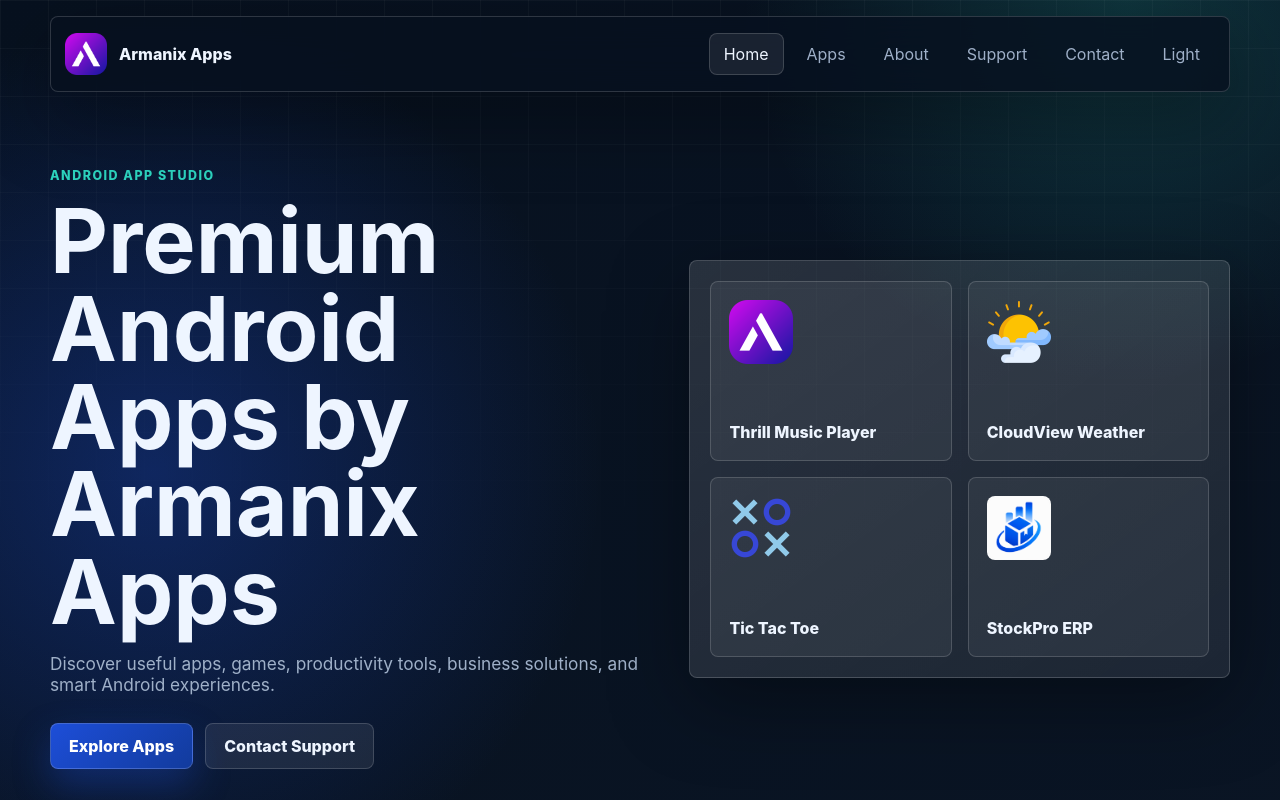
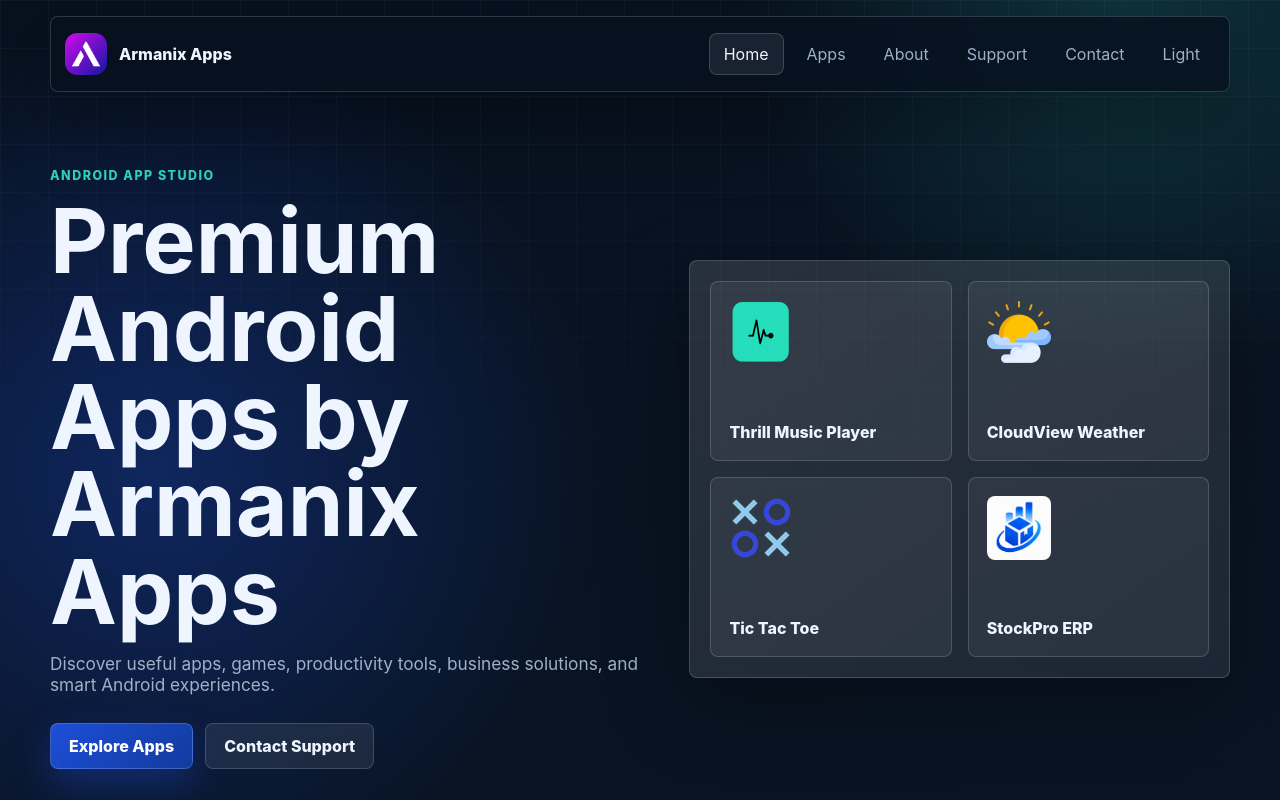
Before and after one commit to armanali13000/Armanix-Apps, a React (Vite) app: page / in a window 1280 px wide. Shown: the top 800 px of the page. Built offline with nearby package versions, Linux system fonts and the light colour scheme.

Commit message:
Update Thrill Music Player icon

```diff
--- a/src/App.jsx
+++ b/src/App.jsx
@@ -11,7 +11,7 @@ const apps = [
     name: 'Thrill Music Player',
     category: 'Music',
     version: '1.0.0',
-    icon: assetPath('Armanix.png'),
+    icon: assetPath('Images/Thrill-logo.png'),
     downloadUrl: '#',
     playStoreUrl: '#',
     shortDescription: 'A polished offline music player for playlists, albums, and everyday listening.',
@@ -21,7 +21,7 @@ const apps = [
     changelog: ['Initial premium catalog listing', 'Improved performance notes', 'Refined music player positioning'],
     permissions: ['Storage or media library access for local songs', 'Notifications for playback controls'],
     privacy: 'Audio files stay on your device. Contact form submissions are sent only when you choose to submit them.',
-    screenshots: [assetPath('Armanix.png'), assetPath('Images/Armanix logo.png')],
+    screenshots: [assetPath('Images/Thrill-logo.png'), assetPath('Images/Armanix logo.png')],
     faq: [
       ['Does it work offline?', 'Yes, the app is positioned for local music playback and offline listening.'],
       ['Does it upload music?', 'No. Your local audio library remains on your Android device.'],
```
Also changed, not shown: public/Images/Thrill-logo.png (added).
